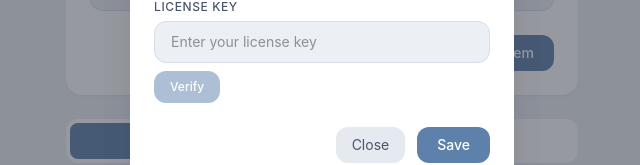
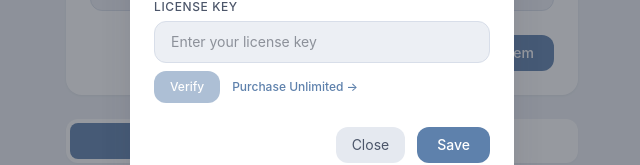
Before and after one commit to kevinctofel/essentials-pwa, a React (Vite) app: page / in a window 1280 px wide. Both pictures are taken after a click on the button "Settings". Shown: the part 393-558 px from the top of the page, without its empty margins (318-958 px from the left). Built offline with nearby package versions, Linux system fonts and the light colour scheme.

Commit message:
update Settings: add purchase link, point verify URL to minimally.co/api/verify

```diff
--- a/src/Settings.jsx
+++ b/src/Settings.jsx
@@ -1,6 +1,6 @@
 import { useState } from 'react';
 
-const VERIFY_URL = 'https://minimally-api.your-domain.workers.dev'; // TODO: set actual Worker URL after deploy
+const VERIFY_URL = 'https://minimally.co/api/verify'; // Live on Pages
 
 export default function Settings({ open, currentDays, onSave, onClose, licenseKey, onLicenseUpdate }) {
   const [days, setDays] = useState(currentDays);
@@ -107,16 +107,27 @@ export default function Settings({ open, currentDays, onSave, onClose, licenseKe
                 onFocus={(e) => { e.target.style.borderColor = '#81A1C1'; e.target.style.boxShadow = '0 0 0 2px rgba(129,161,193,0.2)' }}
                 onBlur={(e) => { e.target.style.borderColor = '#D8DEE9'; e.target.style.boxShadow = 'none' }}
               />
+              <div className="flex items-center gap-3 mt-2">
                 <button
                   onClick={handleVerify}
                   disabled={verifying || !keyInput.trim()}
-                className="mt-2 px-4 py-2 text-xs font-medium text-white rounded-xl transition-all disabled:opacity-50"
+                  className="px-4 py-2 text-xs font-medium text-white rounded-xl transition-all disabled:opacity-50"
                   style={{ backgroundColor: '#5E81AC' }}
                   onMouseEnter={(e) => { if (!verifying) e.target.style.backgroundColor = '#4C6F94' }}
                   onMouseLeave={(e) => { e.target.style.backgroundColor = '#5E81AC' }}
                 >
                   {verifying ? 'Verifying...' : 'Verify'}
                 </button>
+                <a
+                  href="https://minimally.co/#pricing"
+                  target="_blank"
+                  rel="noopener"
+                  className="text-xs font-medium transition-all"
+                  style={{ color: '#5E81AC' }}
+                >
+                  Purchase Unlimited →
+                </a>
+              </div>
               {message && (
                 <p className="text-xs mt-2" style={{ color: message.type === 'success' ? '#A3BE8C' : '#BF616A' }}>
                   {message.text}
```
Lines whose indentation alone changed are shown as unchanged.
